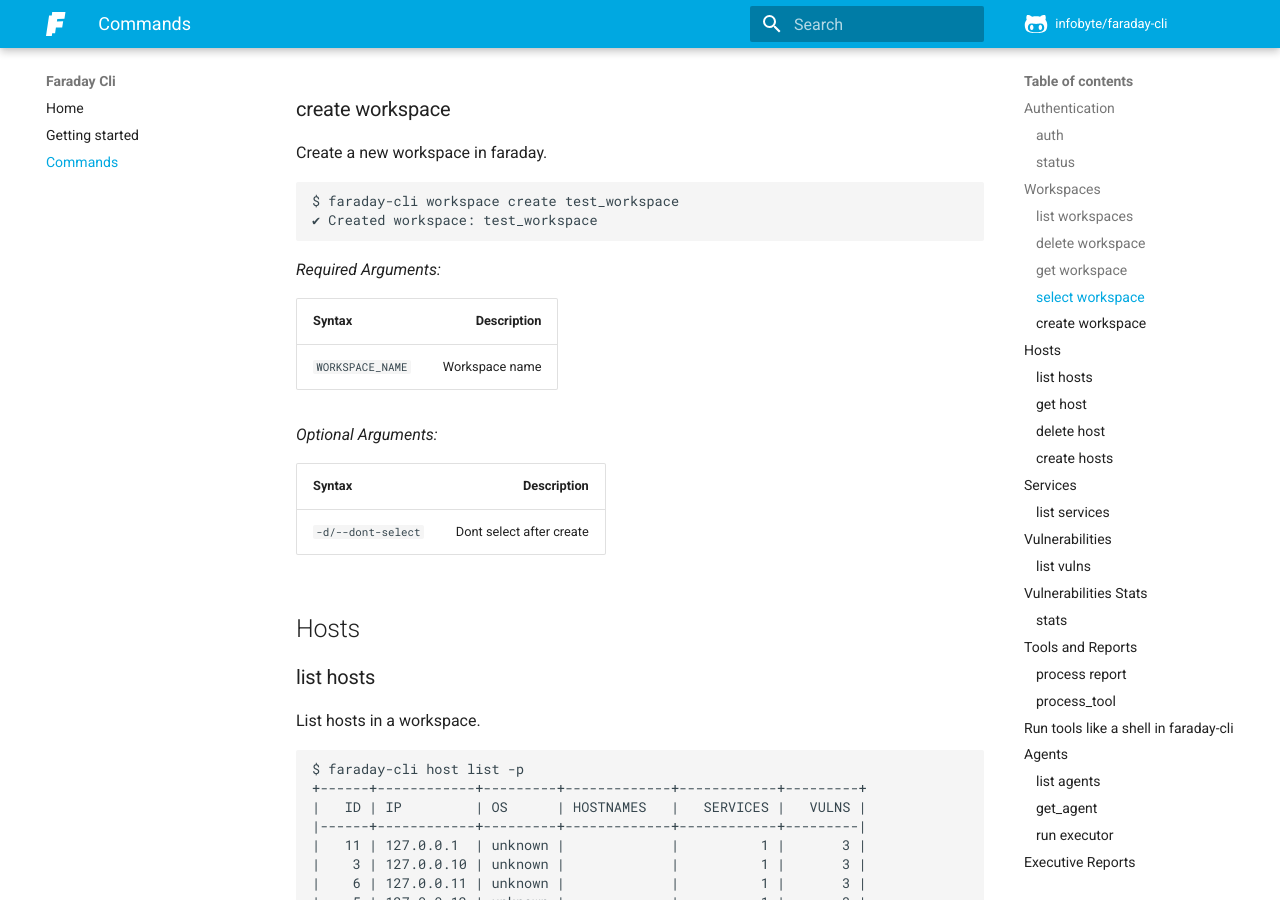
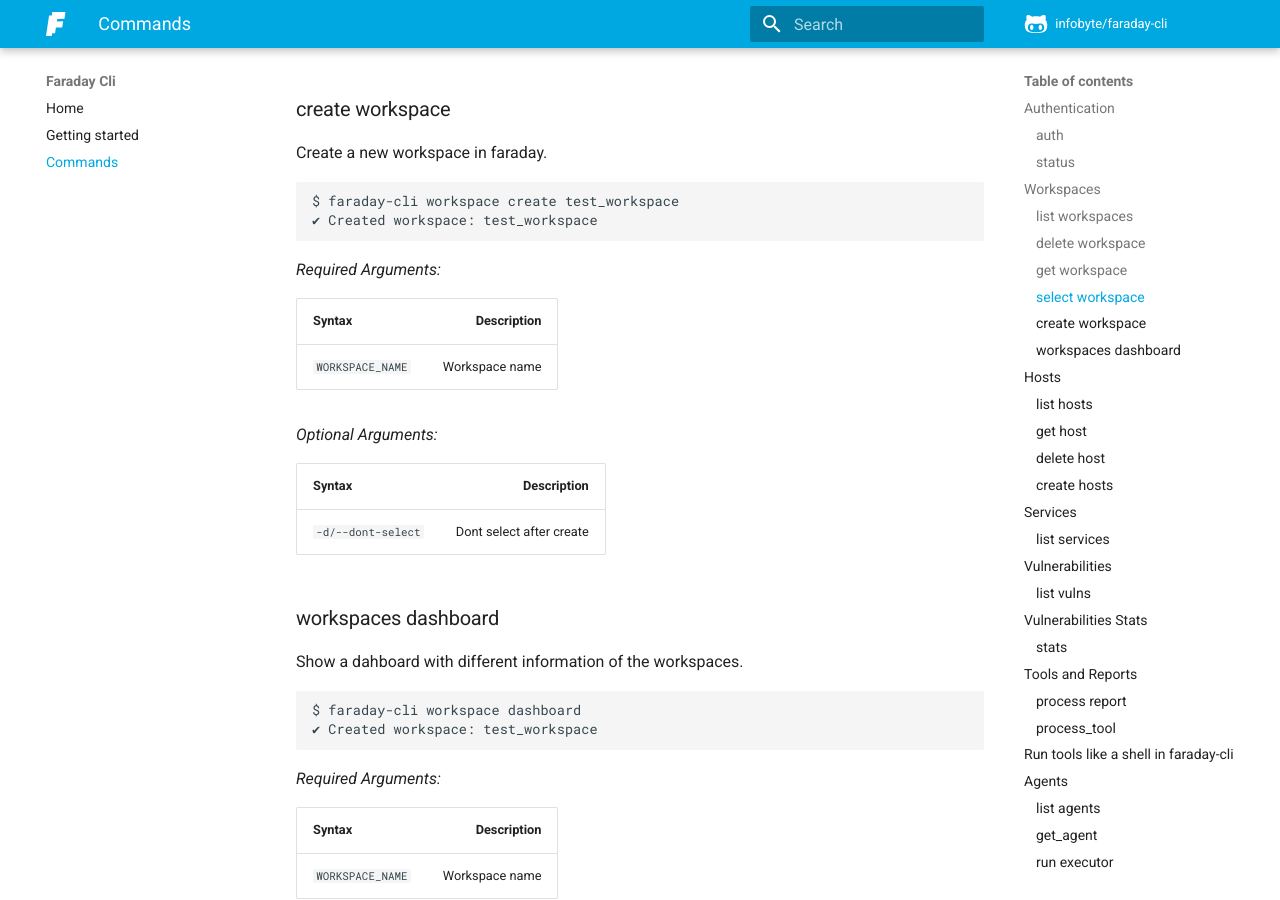
Before and after one commit to infobyte/faraday-cli, an MkDocs documentation site: the page built from docs/docs/commands.md, in a window 1280 px wide and 900 px high, scrolled down 3223 px. Built offline with MkDocs 1.6.1 and Material for MkDocs 9.7.7, drawn with Linux system fonts in a browser that asks for light colours; comment, search, counter and statistics services are not loaded.

Commit message:
fix dashboard for white

````diff
--- a/docs/docs/commands.md
+++ b/docs/docs/commands.md
@@ -138,6 +138,28 @@ Create a new workspace in faraday.
 
 ```
 $ faraday-cli workspace create test_workspace
+✔ Created workspace: test_workspace
+```
+
+*Required Arguments:*
+
+| Syntax      | Description |
+|:-----	|------:	|
+| `WORKSPACE_NAME`      | Workspace name     |
+
+*Optional Arguments:*
+
+| Syntax      | Description |
+|:-----	|------:	|
+| `-d/--dont-select`      | Dont select after create     |
+
+### workspaces dashboard
+
+Show a dahboard with different information of the workspaces.
+
+
+```
+$ faraday-cli workspace dashboard
 ✔ Created workspace: test_workspace
 ```
 
````
Also changed, not shown: 1 other file.
